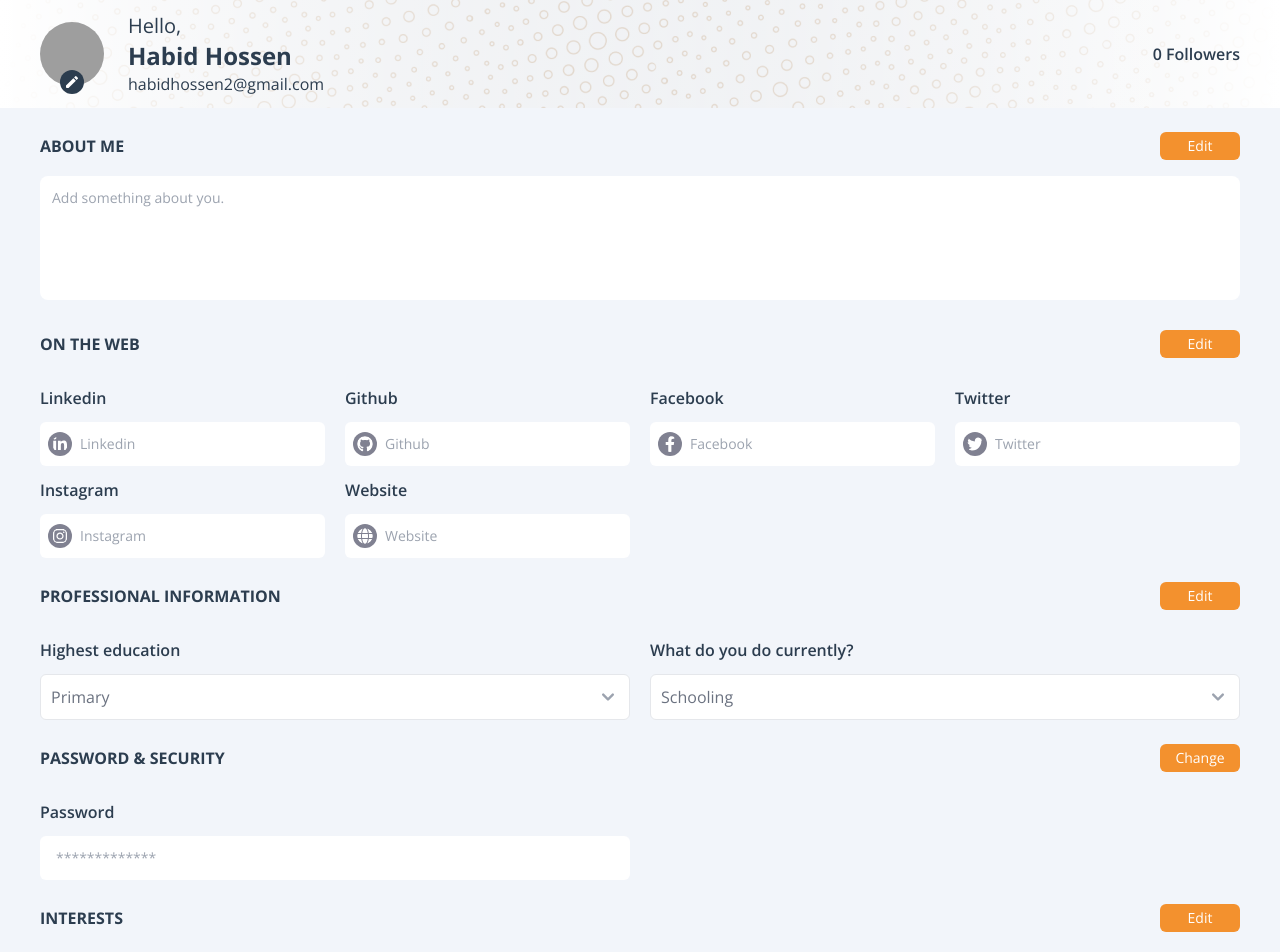
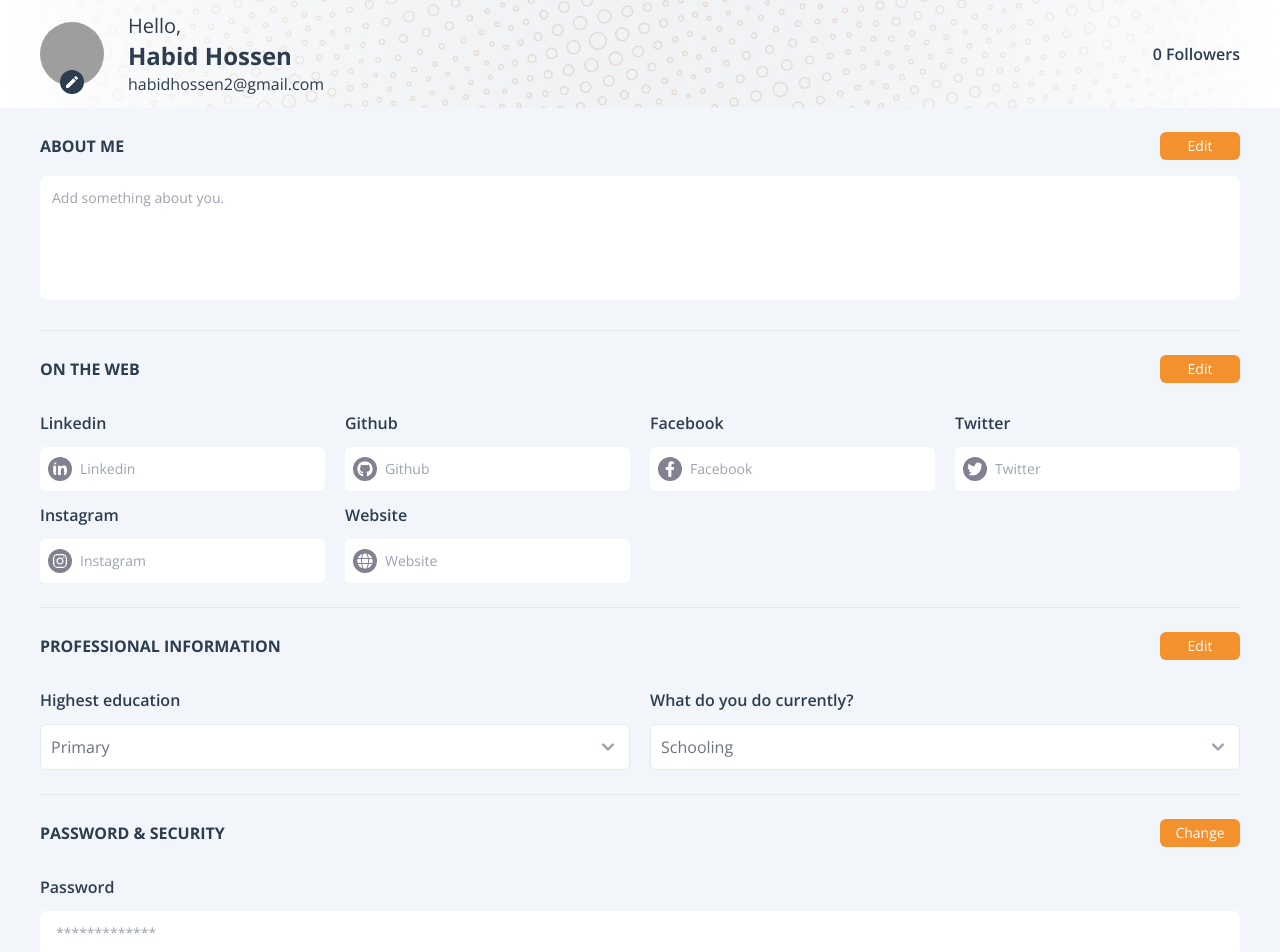
Before and after one commit to Habidhossen/CipherSchools-Client, a React (Create React App) app: page / in a window 1280 px wide. Shown: the top 952 px of the page. Built offline with nearby package versions, Linux system fonts and the light colour scheme; grey boxes are pictures that could not be loaded.

Commit message:
hr added

```diff
--- a/src/components/AboutMe/AboutMe.js
+++ b/src/components/AboutMe/AboutMe.js
@@ -3,9 +3,12 @@ import React from "react";
 const AboutMe = () => {
   return (
     <section className="px-10">
+      <div>
         <div className="flex items-center justify-between mb-4 mt-6">
           <div>
-          <h1 className="text-text text-base font-bold uppercase">About Me</h1>
+            <h1 className="text-text text-base font-bold uppercase">
+              About Me
+            </h1>
           </div>
           <div>
             <button className="bg-primary text-white rounded-md text-sm h-7 w-20 hover:bg-[#F3AA61] duration-150">
@@ -23,6 +26,8 @@ const AboutMe = () => {
             rows="5"
           ></textarea>
         </div>
+      </div>
+      <hr className="mt-6" />
     </section>
   );
 };
--- a/src/components/Interests/Interests.js
+++ b/src/components/Interests/Interests.js
@@ -3,7 +3,7 @@ import React from "react";
 const Interests = () => {
   return (
     <section className="px-10">
-      <div className="flex items-center justify-between mb-4 mt-6">
+      <div className="flex items-center justify-between mb-10 mt-6">
         <div>
           <h1 className="text-text text-base font-bold uppercase">Interests</h1>
         </div>
--- a/src/components/PassSecurity/PassSecurity.js
+++ b/src/components/PassSecurity/PassSecurity.js
@@ -3,6 +3,7 @@ import React from "react";
 const PassSecurity = () => {
   return (
     <section className="px-10">
+      <div>
         <div className="flex items-center justify-between mb-4 mt-6">
           <div>
             <h1 className="text-text text-base font-bold uppercase">
@@ -15,7 +16,6 @@ const PassSecurity = () => {
             </button>
           </div>
         </div>
-      <div className="grid grid-cols-2 gap-x-5">
         <div>
           <label
             for=""
@@ -33,6 +33,7 @@ const PassSecurity = () => {
           </div>
         </div>
       </div>
+      <hr className="mt-6" />
     </section>
   );
 };
--- a/src/components/ProfessionalInfo/ProfessionalInfo.js
+++ b/src/components/ProfessionalInfo/ProfessionalInfo.js
@@ -3,6 +3,7 @@ import React from "react";
 const ProfessionalInfo = () => {
   return (
     <section className="px-10">
+      <div>
         <div className="flex items-center justify-between mb-4 mt-6">
           <div>
             <h1 className="text-text text-base font-bold uppercase">
@@ -77,6 +78,8 @@ const ProfessionalInfo = () => {
             </div>
           </div>
         </div>
+      </div>
+      <hr className="mt-6" />
     </section>
   );
 };
--- a/src/components/SocialLink/SocialLink.js
+++ b/src/components/SocialLink/SocialLink.js
@@ -11,6 +11,7 @@ import {
 const SocialLink = () => {
   return (
     <section className="px-10">
+      <div>
         <div className="flex items-center justify-between mb-4 mt-6">
           <div>
             <h1 className="text-text text-base font-bold uppercase">
@@ -144,6 +145,8 @@ const SocialLink = () => {
             </div>
           </div>
         </div>
+      </div>
+      <hr className="mt-6" />
     </section>
   );
 };
```
Lines whose indentation alone changed are shown as unchanged.
